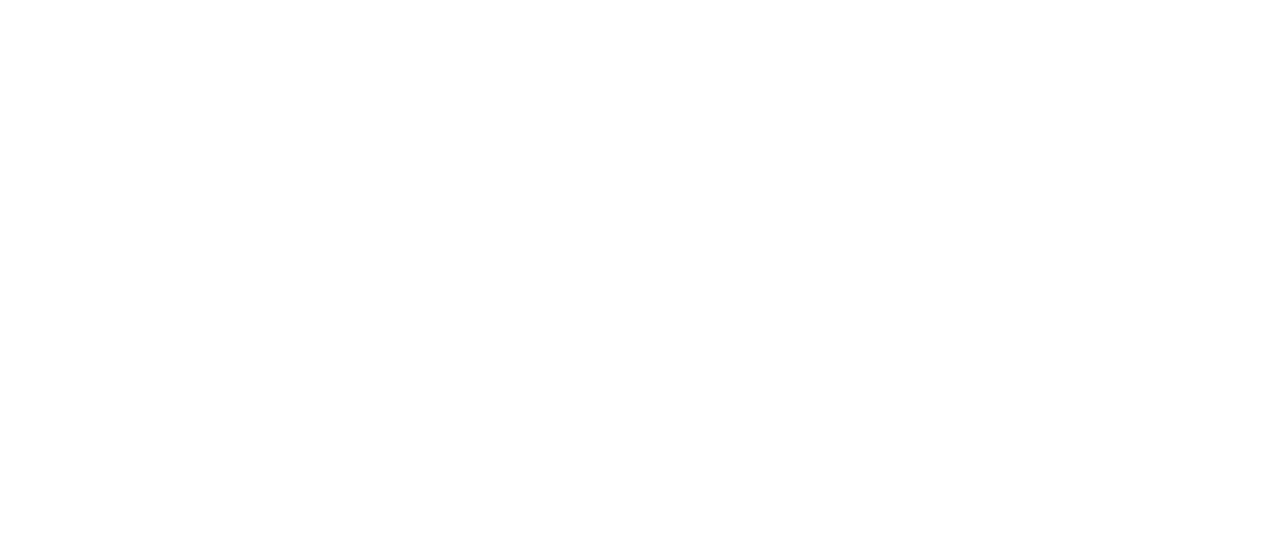
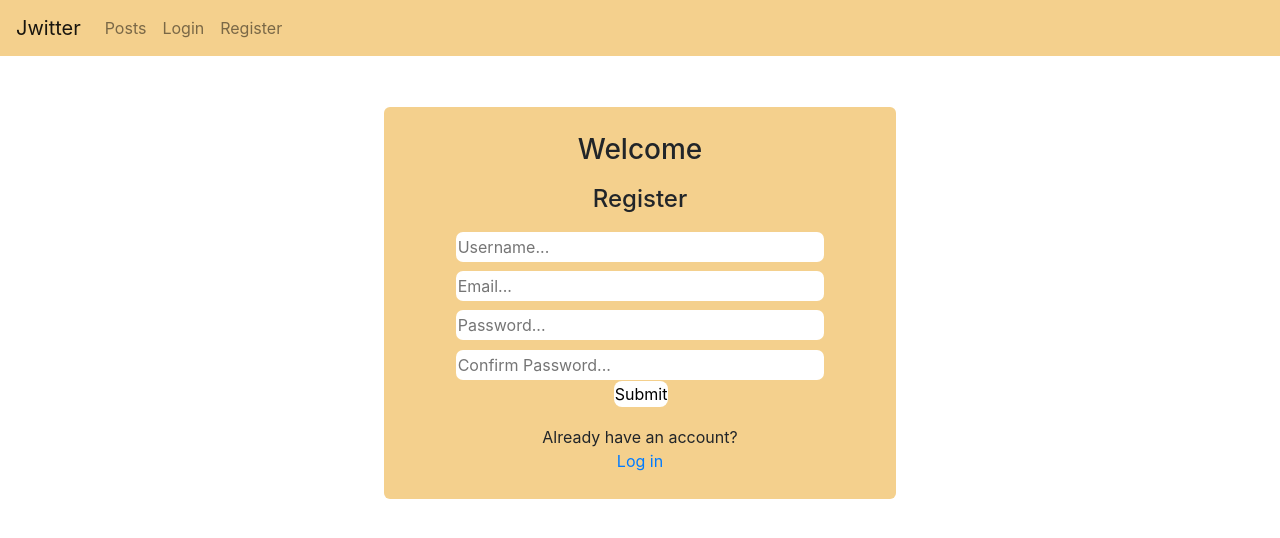
Before and after one commit to John-Atha/PostOn, a React (Create React App) app in the folder front-end/: page /register in a window 1280 px wide. Shown: the top 538 px of the page. Built offline with nearby package versions, Linux system fonts and the light colour scheme; no server answers.

Commit message:
Add register page

```diff
--- /dev/null
+++ b/front-end/src/Register.js
@@ -0,0 +1,147 @@
+import React from "react";
+import "./Register.css";
+import MyNavbar from './MyNavbar';
+
+import {register, login, isLogged} from './api';
+
+class Register extends React.Component {
+
+    constructor(props) {
+        super(props);
+        this.state = {
+            userId: null,
+            logged: false,
+            username: "",
+            password: "",
+            email: "",
+            passwordConfirm: "",
+            error: null,
+        }
+        this.handleSubmit = this.handleSubmit.bind(this);
+        this.handleInput = this.handleInput.bind(this);
+    }
+
+    componentDidMount() {
+        isLogged()
+        .then(response => {
+            console.log(response);
+            this.setState({
+                userId: response.data.id,
+                logged: true,
+            })
+        })
+        .catch(err => {
+            console.log(err);
+            this.setState({
+                logged: false,
+            })
+        })
+    }
+
+    handleInput = (event) => {
+        const name = event.target.name;
+        const value = event.target.value;
+        this.setState({
+            [name]: value,
+            error: null,
+        })
+        console.log(name+": "+value)
+    }
+
+    handleSubmit = (event) => {
+        if (this.state.username.length && this.state.password.length && this.state.passwordConfirm.length && this.state.email.length) {
+            if (this.state.password === this.state.passwordConfirm) {
+                var bodyFormData = new FormData();
+                bodyFormData.append('username', this.state.username);
+                bodyFormData.append('password', this.state.password);
+                bodyFormData.append('confirmation', this.state.passwordConfirm);
+                bodyFormData.append('email', this.state.email);
+                register(bodyFormData)
+                .then(response => {
+                    console.log(response);
+                    this.setState({
+                        success: "Registered in successfully",
+                    })
+                    var body2 = new FormData();
+                    body2.append('username', this.state.username);
+                    body2.append('password', this.state.password);
+                    login(body2)
+                    .then(response => {
+                        console.log(response);
+                        this.setState({
+                            success: "Registered in successfully"
+                        })
+                        let token = response.data.access
+                        let refresh = response.data.refresh
+                        console.log(token);
+                        console.log(refresh);
+                        localStorage.setItem('token', token)
+                        localStorage.setItem('refresh', refresh)
+                        setTimeout(() => {
+                            window.location.href="/"
+                        }, 1000)
+                    })
+                    .catch(err => {
+                        console.log(err);
+                        console.log(err.status);
+                        this.setState({
+                            error: "Registration failed, try again."
+                        })
+                    })
+                })
+                .catch(err => {
+                    console.log(err);
+                    console.log(err.status);
+                    this.setState({
+                        error: "Username/email probably already exists."
+                    })
+                })
+            }
+            else {
+                this.setState({
+                    error: "Passwords don't match"
+                })
+            }
+        }
+        else {
+            this.setState({
+                error: "Complete all fields"
+            })
+        }
+        event.preventDefault();
+    }
+
+    render() {
+        if (this.state.logged) {
+            window.location.href = "/";
+        }
+        else {
+            return(
+                <div className="login-page">
+                    <MyNavbar />
+                    <div className="login-box-container center-content margin-top-small">
+                        <h3>Welcome</h3>
+                        <h4 className="margin-top-small">Register</h4>
+                        <div className="error-message">{this.state.error}</div>
+                        {!this.state.error && this.state.success && (
+                            <div className="success-message">{this.state.success}</div>
+                        )}
+                        <form className="login-form center-content margin-top-smaller">
+                            <input className="login-input margin-top-smaller" type="text" name="username" value={this.state.username} placeholder="Username..."     onChange={this.handleInput}/>
+                            <input className="login-input margin-top-smaller" type="email" name="email" value={this.state.email} placeholder="Email..."     onChange={this.handleInput}/>
+                            <input className="login-input margin-top-smaller" type="password" name="password" value={this.state.password} placeholder="Password..." onChange={this.handleInput}/>
+                            <input className="login-input margin-top-smaller" type="password" name="passwordConfirm" value={this.state.passwordConfirm} placeholder="Confirm Password..." onChange={this.handleInput}/>
+                        </form>
+                        <button className="my-button submit-button margin-top-smaller" onClick={this.handleSubmit}>Submit</button>
+                        <div className="register-choice-container margin-top-small">
+                            <div>Already have an account?</div>
+                            <a href="/login">Log in</a>
+                        </div>
+                    </div>
+                </div>
+            )
+        }
+    }
+}
+
+export default Register;
--- a/front-end/src/api.js
+++ b/front-end/src/api.js
@@ -32,3 +32,12 @@
         }
     })
 }
+
+export const register = (params) => {
+    const requestUrl = "/register";
+    return axios.post(requestUrl, params, {
+        headers: {
+            "Content-Type": "multipart/form-data",
+        }
+    })
+}
--- a/front-end/src/index.js
+++ b/front-end/src/index.js
@@ -5,8 +5,9 @@
 import reportWebVitals from './reportWebVitals';
 import 'bootstrap/dist/css/bootstrap.css';
 
-import Home from './Home'
-import Login from './Login'
+import Home from './Home';
+import Login from './Login';
+import Register from './Register';
 
 ReactDOM.render(
   <React.StrictMode>
@@ -18,6 +19,9 @@
         <Route path="/login" exact>
           <Login />
         </Route>
+        <Route path="/register" exact>
+          <Register />
+        </Route>
       </Switch>
     </BrowserRouter>
   </React.StrictMode>,
```
Also changed, not shown: front-end/src/Register.css (added).
